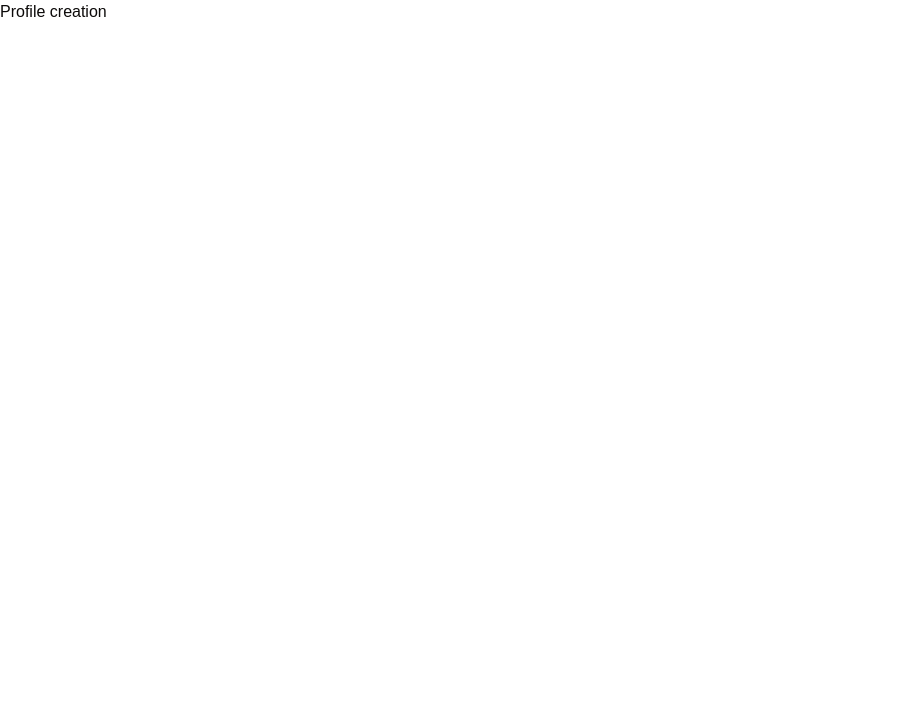
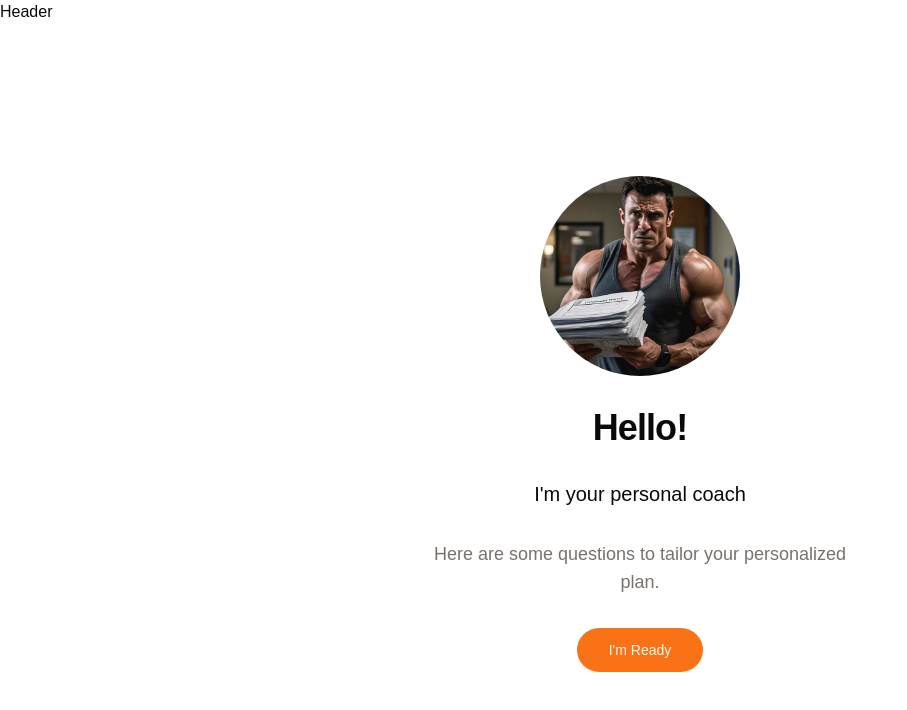
Before and after one commit to Falasefemi2/fitness-planner, a Next.js app: page /profile-creation in a window 1280 px wide. Shown: the top 710 px of the page, without its empty margins (0-907 px from the left). Built offline with nearby package versions, Linux system fonts and the light colour scheme.

Commit message:
feat: profile page

```diff
--- /dev/null
+++ b/app/profile-creation/layout.tsx
@@ -0,0 +1,8 @@
+export default function ProfileLayout({ children }: Readonly<{ children: React.ReactNode }>) {
+    return (
+        <div>
+            <h1>Header</h1>
+            {children}
+        </div>
+    )
+}
--- a/app/profile-creation/page.tsx
+++ b/app/profile-creation/page.tsx
@@ -1,5 +1,30 @@
+import Image from "next/image"
+import { Button } from "@/components/ui/button"
+import fitness from "../../fitnessman.jpg"
+import Link from "next/link"
+
 export default function ProfileCreation() {
     return (
-        <>Profile creation</>
+        <div className="flex flex-col items-center justify-center min-h-screen bg-background text-foreground p-4">
+            <div className="w-full max-w-md space-y-8 text-center">
+                <Image
+                    src={fitness}
+                    alt="A man holding a book"
+                    width={200}
+                    height={200}
+                    className="mx-auto rounded-full"
+                />
+                <h1 className="text-4xl font-bold tracking-tight">Hello!</h1>
+                <p className="text-xl">I&apos;m your personal coach</p>
+                <p className="text-lg text-muted-foreground">
+                    Here are some questions to tailor your personalized plan.
+                </p>
+                <Button className="rounded-full" size="lg" asChild>
+                    <Link href="/profile-step">
+                        I&apos;m Ready
+                    </Link>
+                </Button>
+            </div>
+        </div>
     )
 }
--- /dev/null
+++ b/app/profile-step/page.tsx
@@ -0,0 +1,5 @@
+export default function ProfileSteps() {
+    return (
+        <>Steps</>
+    )
+}
```
Also changed, not shown: fitnessman.jpg (added).
